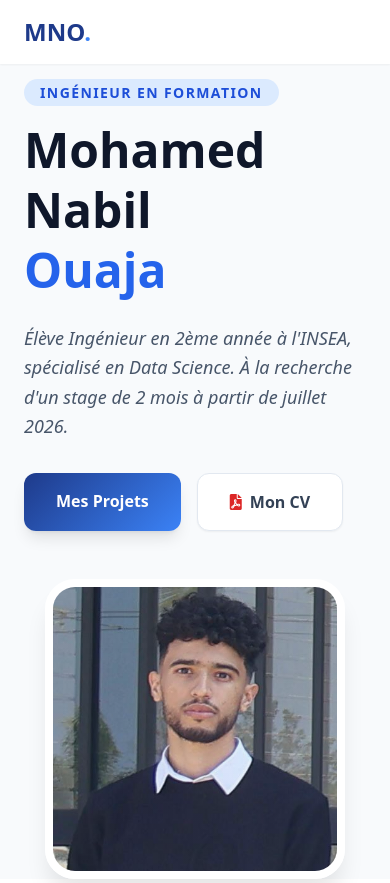
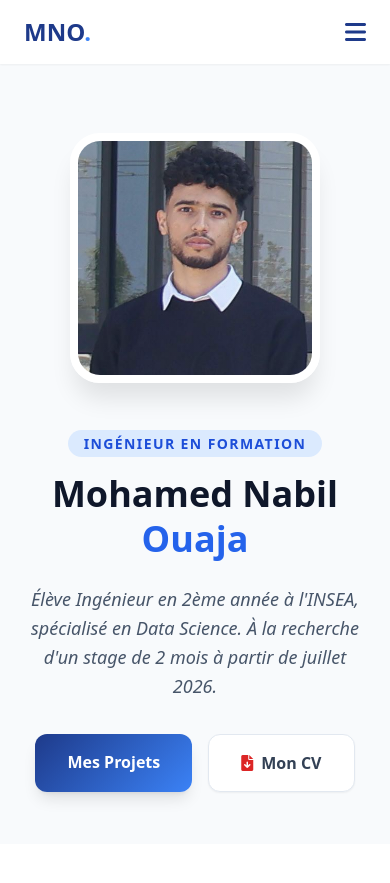
Before and after one commit to diabloX-eng/portfolio, a plain HTML site: page index.html in a window 390 px wide. Shown: the top 883 px of the page. Drawn offline with nearby package versions, Linux system fonts and the light colour scheme.

Commit message:
Refactor index.html for mobile menu functionality

```diff
--- a/index.html
+++ b/index.html
@@ -38,32 +38,51 @@
                 <a href="#certifs" class="hover:text-blue-600 transition">Certifications</a>
                 <a href="#contact" class="text-blue-600 border-2 border-blue-600 px-4 py-1 rounded-full hover:bg-blue-600 hover:text-white transition">Contact</a>
             </div>
+
+            <button id="menu-btn" class="md:hidden text-blue-900 text-2xl focus:outline-none">
+                <i class="fa-solid fa-bars"></i>
+            </button>
+        </div>
+
+        <div id="mobile-menu" class="fixed inset-0 bg-blue-900/98 text-white z-40 flex flex-col items-center justify-center space-y-8 text-xl font-bold uppercase tracking-widest translate-x-full transition-transform duration-300 md:hidden">
+            <button id="close-btn" class="absolute top-6 right-6 text-4xl text-white">&times;</button>
+
+            <a href="#accueil" class="mobile-link hover:text-blue-400">Accueil</a>
+            <a href="#formation" class="mobile-link hover:text-blue-400">Formation</a>
+            <a href="#competences" class="mobile-link hover:text-blue-400">Compétences</a>
+            <a href="#experience" class="mobile-link hover:text-blue-400">Expériences</a>
+            <a href="#projets" class="mobile-link hover:text-blue-400">Projets</a>
+            <a href="#certifs" class="mobile-link hover:text-blue-400">Certifications</a>
+            <a href="#contact" class="mobile-link bg-white text-blue-900 px-8 py-2 rounded-full shadow-lg">Contact</a>
         </div>
     </nav>
 
 <section id="accueil" class="min-h-screen flex items-center pt-20">
-        <div class="max-w-6xl mx-auto px-6 grid md:grid-cols-2 gap-12 items-center">
-            <div data-aos="fade-right">
+    <div class="max-w-6xl mx-auto px-6 grid grid-cols-1 md:grid-cols-2 gap-12 items-center">
+
+        <div class="flex justify-center order-1 md:order-2" data-aos="zoom-in">
+            <div class="profile-img-container w-[250px] h-[250px] md:w-[300px] md:h-[300px]">
+                <div class="absolute inset-0 gradient-bg opacity-10"></div>
+                <img src="ta-photo.jpg" alt="Mohamed Nabil Ouaja" class="w-full h-full object-cover">
+            </div>
+        </div>
+
+        <div class="order-2 md:order-1 text-center md:text-left" data-aos="fade-right">
             <span class="bg-blue-100 text-blue-700 px-4 py-1 rounded-full text-sm font-bold uppercase tracking-widest">Ingénieur en formation</span>
-                <h1 class="text-5xl md:text-6xl font-black mt-4 mb-6 leading-tight text-slate-900">Mohamed Nabil <br><span class="text-blue-600">Ouaja</span></h1>
+            <h1 class="text-4xl md:text-6xl font-black mt-4 mb-6 leading-tight text-slate-900">Mohamed Nabil <br><span class="text-blue-600">Ouaja</span></h1>
             <p class="text-lg text-slate-600 mb-8 leading-relaxed italic">
                 Élève Ingénieur en 2ème année à l'INSEA, spécialisé en Data Science. À la recherche d'un stage de 2 mois à partir de juillet 2026.
             </p>
-                <div class="flex flex-wrap gap-4">
+            <div class="flex flex-wrap justify-center md:justify-start gap-4">
                 <a href="#projets" class="px-8 py-4 gradient-bg text-white rounded-xl font-bold shadow-lg hover:opacity-90 transition">Mes Projets</a>
 
-                    <a href="MOHAMED_NABIL_OUAJA_CV_STAGE_DATA.pdf" target="_blank" class="px-8 py-4 bg-white border border-slate-200 rounded-xl font-bold shadow-sm hover:bg-slate-50 transition text-slate-700 flex items-center gap-2">
-                        <i class="fa-solid fa-file-pdf text-red-600"></i> Mon CV
+                <a href="MOHAMED_NABIL_OUAJA_CV_STAGE_DATA.pdf" target="_blank" class="px-8 py-4 bg-white border border-slate-200 rounded-xl font-bold shadow-sm hover:bg-slate-50 transition text-slate-700 flex items-center gap-2 group">
+                    <i class="fa-solid fa-file-arrow-down text-red-600 animate-download"></i>
+                    <span>Mon CV</span>
                 </a>
             </div>
         </div>
 
-            <div class="flex justify-center" data-aos="zoom-in">
-                <div class="profile-img-container">
-                    <div class="absolute inset-0 gradient-bg opacity-10"></div>
-                    <img src="ta-photo.jpg" alt="Mohamed Nabil Ouaja" class="w-full h-full object-cover">
-                </div>
-            </div>
     </div>
 </section>
 
@@ -345,5 +364,31 @@
 
     <script src="https://unpkg.com/aos@2.3.1/dist/aos.js"></script>
     <script>AOS.init({ duration: 800, once: true });</script>
+    <script>
+    // Éléments du menu mobile
+    const menuBtn = document.getElementById('menu-btn');
+    const closeBtn = document.getElementById('close-btn');
+    const mobileMenu = document.getElementById('mobile-menu');
+    const mobileLinks = document.querySelectorAll('.mobile-link');
+
+    // Fonction pour ouvrir le menu
+    menuBtn.addEventListener('click', () => {
+        mobileMenu.classList.remove('translate-x-full');
+        document.body.classList.add('overflow-hidden'); // Empêche de scroller derrière
+    });
+
+    // Fonction pour fermer le menu
+    const closeMenu = () => {
+        mobileMenu.classList.add('translate-x-full');
+        document.body.classList.remove('overflow-hidden');
+    };
+
+    closeBtn.addEventListener('click', closeMenu);
+
+    // Ferme le menu automatiquement quand on clique sur un lien
+    mobileLinks.forEach(link => {
+        link.addEventListener('click', closeMenu);
+    });
+    </script>
 </body>
 </html>
```
Lines whose indentation alone changed are shown as unchanged.
